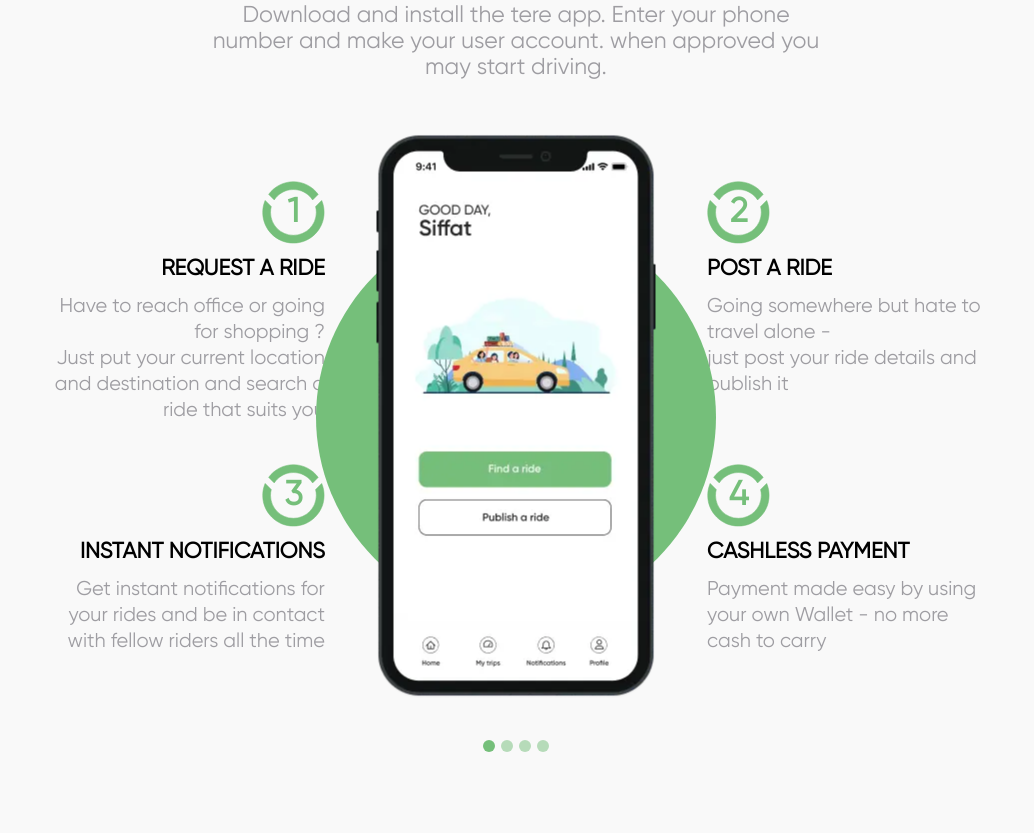
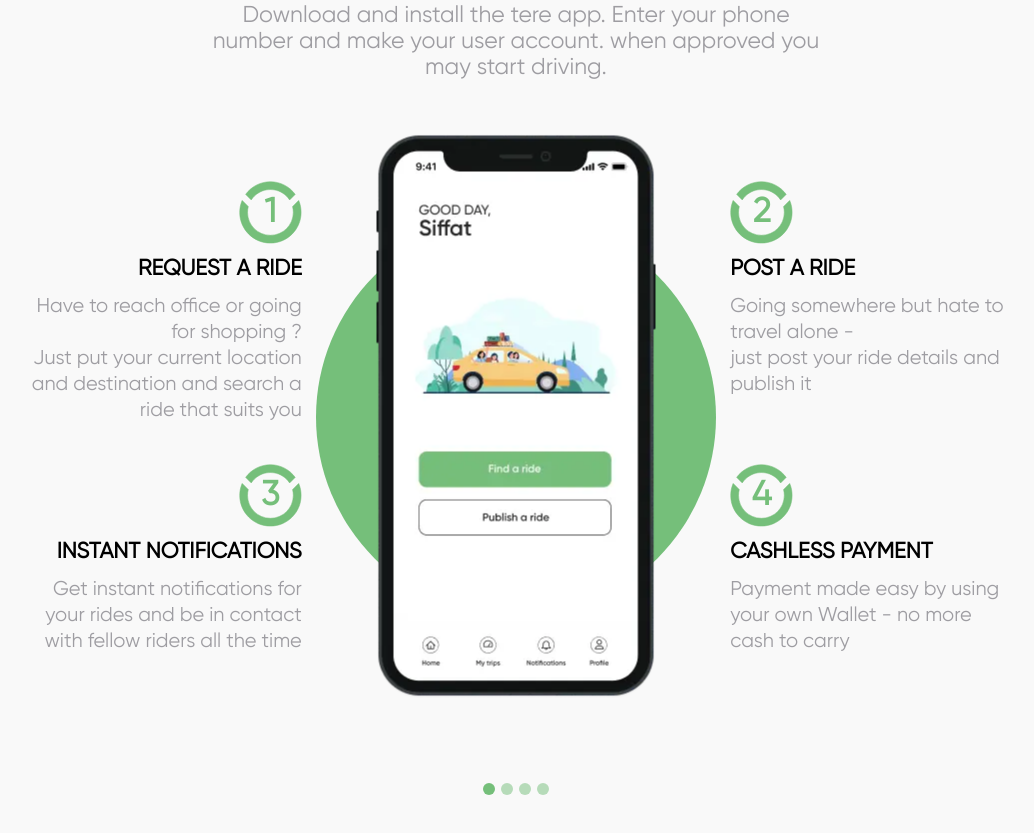
Before and after one commit to ronlechiht/html-css-practice, a website built with Parcel: page practice-one/src/index.html in a window 1280 px wide. Shown: the part 1261-2094 px from the top of the page, without its empty margins (124-1158 px from the left). Built offline with nearby package versions, Linux system fonts and the light colour scheme; files whose address does not match are found by name.

Commit message:
Using grid-template-column, remove min-height

```diff
--- a/practice-one/src/styles/sections/howitworks.css
+++ b/practice-one/src/styles/sections/howitworks.css
@@ -1,6 +1,6 @@
 .how-it-works {
-  min-height: 955px;
   padding-top: 128px;
+  padding-bottom: 88px;
   position: relative;
 }
 
@@ -13,10 +13,9 @@
 }
 
 .step-by-step {
-  display: flex;
-  flex-wrap: wrap;
-  justify-content: space-around;
-  column-gap: 20%;
+  display: grid;
+  grid-template-columns: auto auto;
+  justify-items: end;
   row-gap: 40px;
   margin-top: 100px;
 }
@@ -24,11 +23,14 @@
 .step {
   display: flex;
   flex-direction: column;
+  padding-left: 10%;
+  padding-right: 10%;
 }
 
 .step:nth-of-type(odd) {
   text-align: right;
   align-items: end;
+  justify-self: start;
 }
 
 .phone-img-container {
@@ -53,7 +55,7 @@
 .carousel-inner {
   display: flex;
   justify-content: center;
-  margin-top: 85px;
+  margin-top: 128px;
 }
 
 .carousel-item {
```
